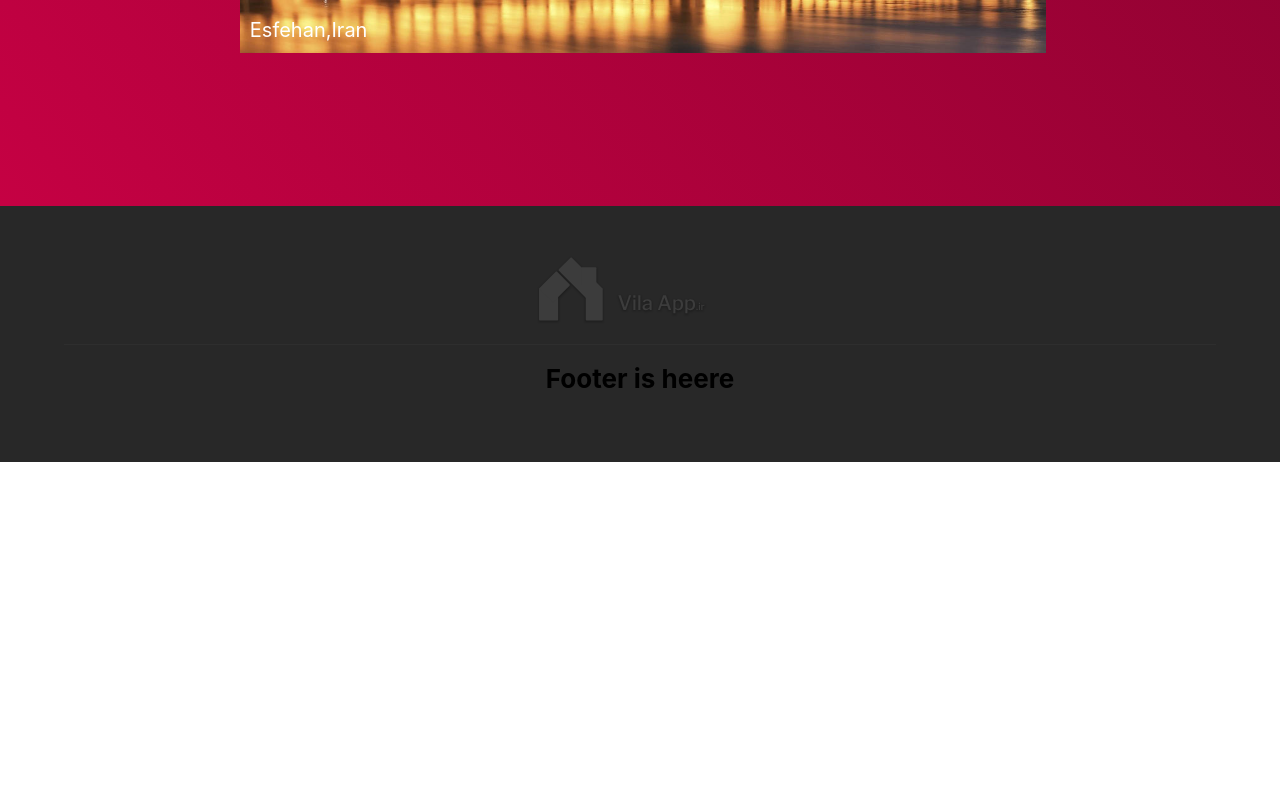
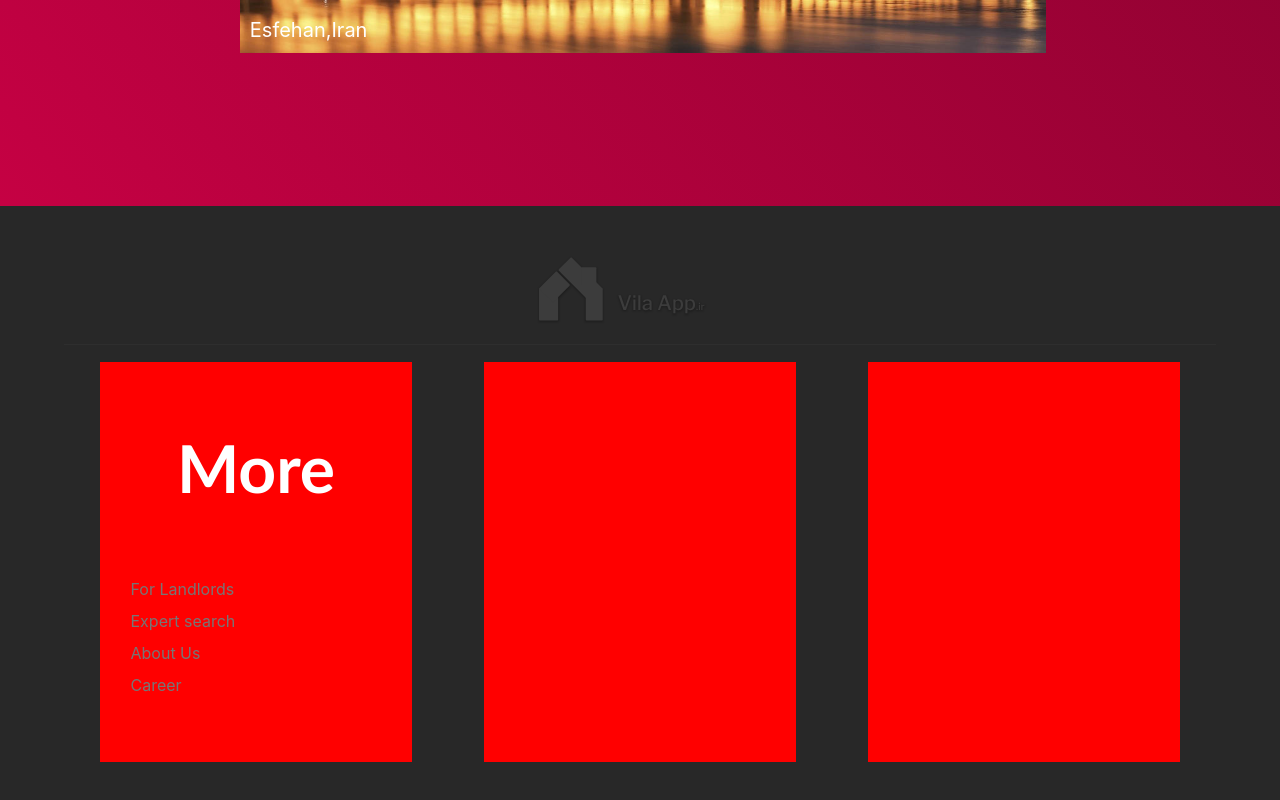
Before and after one commit to arasico/vilaapp, a React (Create React App) app: page / in a window 1280 px wide. Shown: the part 2396-3196 px from the top of the page. Before the commit the page ends 2858 px from the top, so only its background shows below. Built offline with nearby package versions, Linux system fonts and the light colour scheme.

Commit message:
More item Fixed

```diff
--- a/src/en/components/footer/footer.js
+++ b/src/en/components/footer/footer.js
@@ -11,9 +11,21 @@ class FooterComponent extends Component {
         return (
             <div className="container-fluid footer-color-black ">
                 <div className="container center pt50 pb50">
-                    <img src={LogoBlack} />
+                    <img src={LogoBlack} alt="VilaApp Logo" />
                     <hr />
-                    <h1>Footer is heere</h1>
+                     <div className="footer-menu-container">
+                        <div className="menu-item">
+                            <p>More</p>
+                            <ul>
+                                <li>For Landlords</li>
+                                <li>Expert search</li>
+                                <li>About Us</li>
+                                <li>Career</li>
+                            </ul>
+                        </div>
+                        <div className="menu-item"></div>
+                        <div className="menu-item"></div>
+                     </div>
                 </div>
             </div>
          );
--- a/src/en/components/footer/style.css
+++ b/src/en/components/footer/style.css
@@ -25,3 +25,51 @@ background-color: #282828;
     margin: 1em 0;
     padding: 0;
 }
+
+.footer-menu-container{
+    display: flex;
+    flex-direction: row;
+    width: 100%;
+
+
+}
+
+
+
+
+ .menu-item{
+
+    width: 27%;
+    height: 400px;
+    margin: auto;
+    text-align: center;
+    background-color: red;
+
+
+}
+
+.footer-menu-container .menu-item p {
+    font-size: 66px;
+    font-family: 'Gill Sans', 'Gill Sans MT', Calibri, 'Trebuchet MS', sans-serif;
+    font-weight: 700;
+    color: #fff;
+}
+
+.footer-menu-container .menu-item ul{
+
+    list-style-type: none;
+    margin: 0;
+    padding: 0 20px;
+}
+
+
+
+.footer-menu-container .menu-item ul  li {
+    text-align: center;
+    padding: 0 10px;
+    text-decoration: none;
+    color: #767676;
+    text-align: left;
+    line-height: 2rem;
+
+}
```
